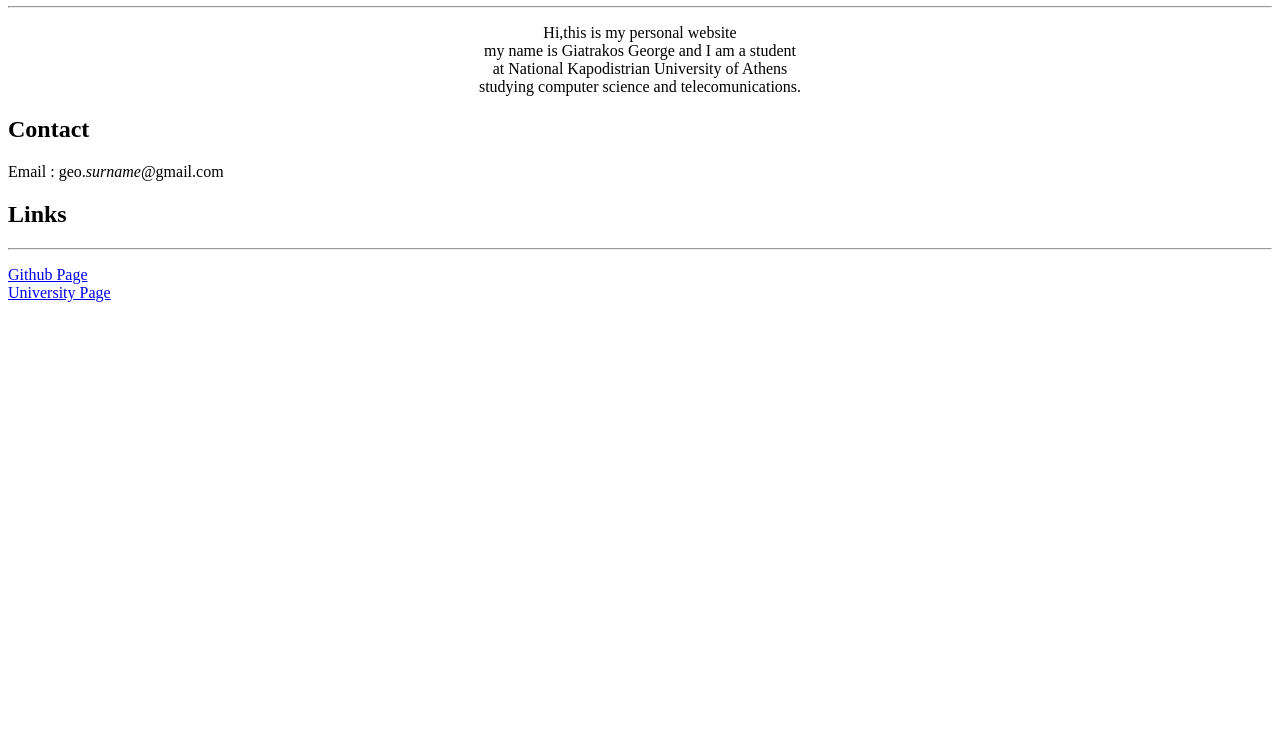
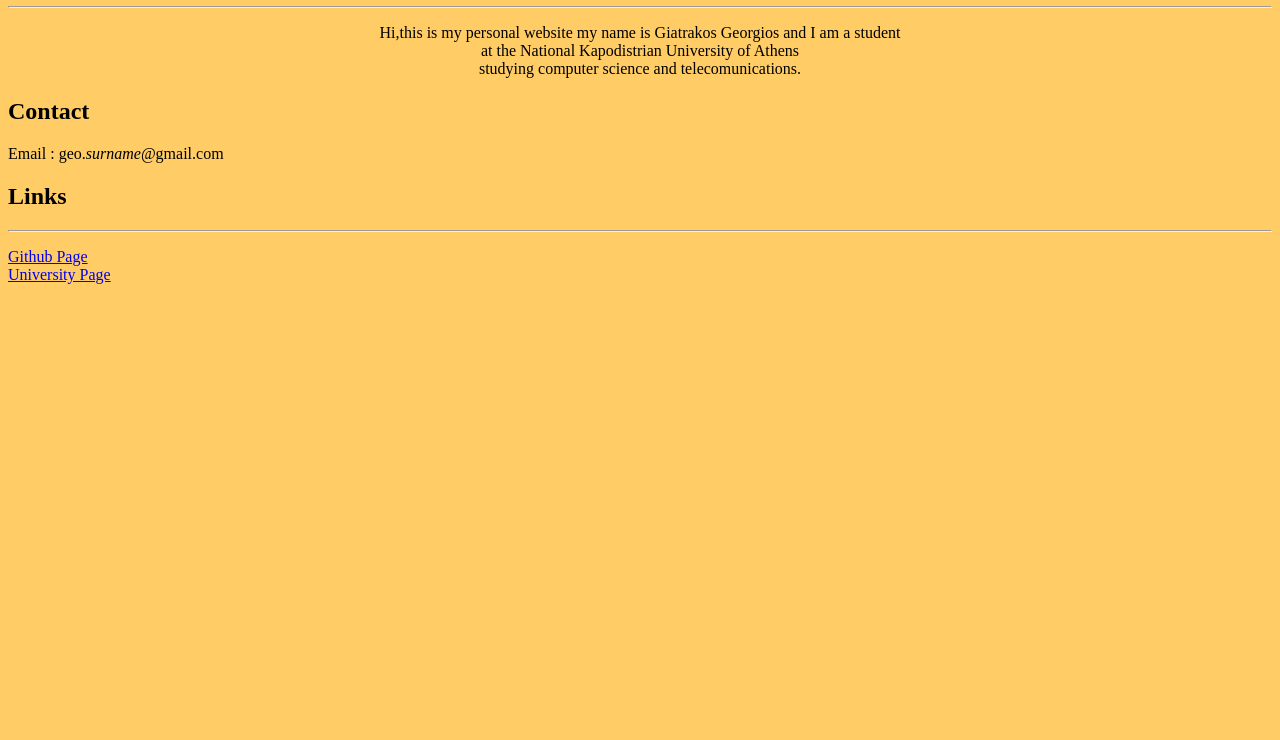
Before and after one commit to giatrakosg/website, a plain HTML site: page index.html in a window 1280 px wide. Shown: the part 60-800 px from the top of the page. Drawn offline with Linux system fonts and the light colour scheme.

Commit message:
updated changes made to the github website to the di website

```diff
--- a/index.html
+++ b/index.html
@@ -1,11 +1,12 @@
 <html>
 	<Title>George Giatrakos Personal Website</title>
-	<body>
+	<body bgcolor="#ffcc66">
 		<h1>About</h1>
 		<hr>
-		<p align="center">Hi,this is my personal website <br>
-		my name is Giatrakos George and I am a student <br>
-		at National Kapodistrian University of Athens <br>
+		<p align="center">
+		Hi,this is my personal  website my name is Giatrakos
+			Georgios and I am a  student <br>
+		at the National Kapodistrian University of Athens <br>
 		studying computer science and telecomunications. <br>
 		</p>
 		<h2>Contact</h2>
```
